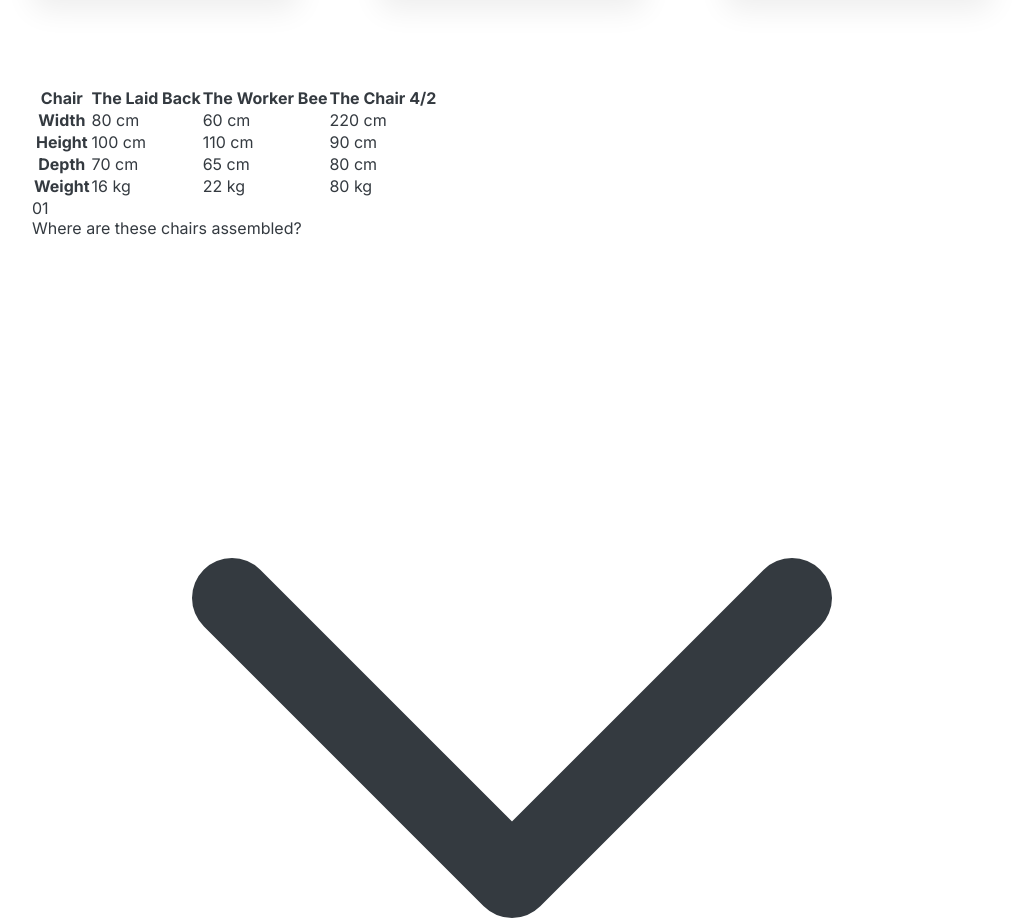
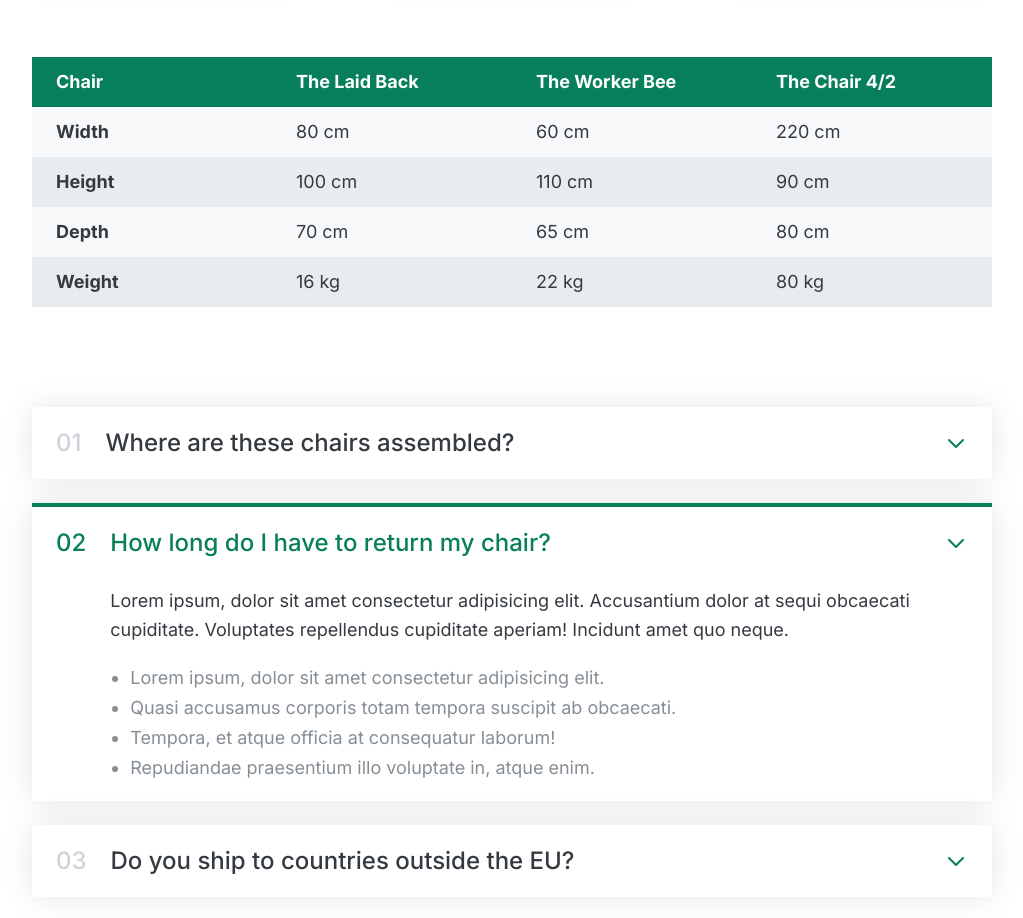
Before and after one commit to the-amazing-atharva/Lisbon-Chair-Shop, a plain HTML site: page index.html in a window 1280 px wide. Shown: the part 1980-2898 px from the top of the page, without its empty margins (128-1151 px from the left). Drawn offline with Linux system fonts and the light colour scheme.

Commit message:
Update style.css

```diff
--- a/style.css
+++ b/style.css
@@ -25,6 +25,7 @@ body {
   font-family: "Inter", sans-serif;
   color: #343a40;
   border-bottom: 10px solid #087f5b;
+  line-height: 1;
 }
 
 .container {
@@ -205,6 +206,112 @@ h3 {
   font-size: 20px;
 }
 
+/* TABLE SECTION */
+table {
+  width: 960px;
+  margin-bottom: 100px;
+  font-size: 18px;
+  border-collapse: collapse;
+}
+
+th,
+td {
+  /* border: 1px solid #343a40; */
+  padding: 16px 24px;
+  text-align: left;
+}
+
+thead tr {
+  background-color: #087f5b;
+  color: #fff;
+}
+
+thead th {
+  width: 25%;
+}
+
+tbody tr:nth-child(odd) {
+  background-color: #f8f9fa;
+}
+
+tbody tr:nth-child(even) {
+  background-color: #e9ecef;
+}
+
+/* ACCORDION STYLING */
+.accordion {
+  /* width: 700px;
+  margin: 100px auto; */
+
+  display: flex;
+  flex-direction: column;
+  gap: 24px;
+  margin-bottom: 36px;
+}
+
+.item {
+  box-shadow: 0 0 32px rgba(0, 0, 0, 0.1);
+  padding: 24px;
+
+  display: grid;
+  grid-template-columns: auto 1fr auto;
+  column-gap: 24px;
+  row-gap: 32px;
+  align-items: center;
+}
+
+.number,
+.text {
+  font-size: 24px;
+  font-weight: 500;
+}
+
+.number {
+  color: #ced4da;
+}
+
+.icon {
+  width: 24px;
+  height: 24px;
+  stroke: #087f5b;
+}
+
+.hidden-box {
+  font-size: 18px;
+  grid-column: 2;
+  display: none;
+}
+
+.hidden-box p {
+  /* font-size: 18px; */
+  line-height: 1.6;
+  margin-bottom: 24px;
+}
+
+.hidden-box ul {
+  color: #868e96;
+  margin-left: 20px;
+
+  display: flex;
+  flex-direction: column;
+  gap: 12px;
+}
+
+/* OPEN STATE */
+.open {
+  border-top: 4px solid #087f5b;
+}
+
+.open .hidden-box {
+  display: block;
+}
+
+.open .number,
+.open .text {
+  color: #087f5b;
+}
+
+/* FOOTER  */
 footer {
   margin-bottom: 48px;
   font-size: 14px;
```
